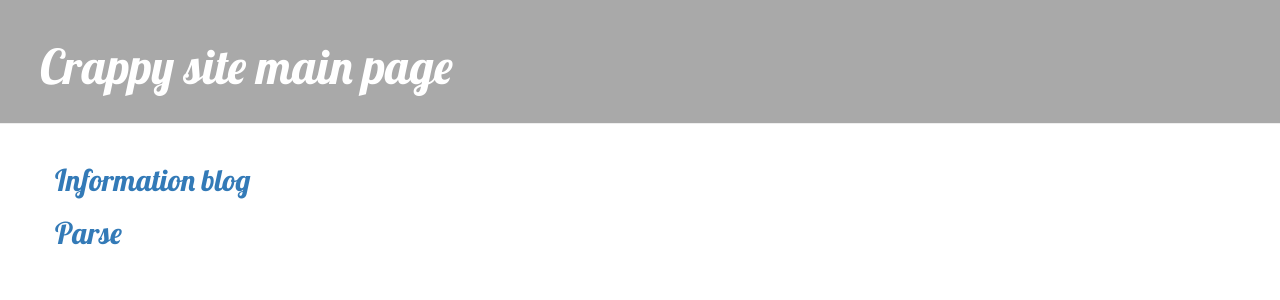
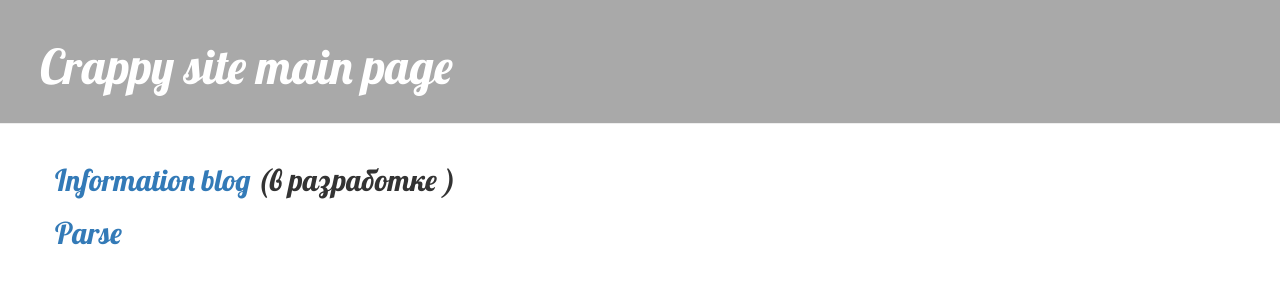
Before and after one commit to excander/gh-crappy, a Django app: page / in a window 1280 px wide. Shown: the top 300 px of the page. Run offline with Django 3.2, Linux system fonts and the light colour scheme; some libraries are stand-ins or nearby versions.

Commit message:
nothing special

```diff
--- a/index/templates/index/index_view.html
+++ b/index/templates/index/index_view.html
@@ -1,8 +1,10 @@
  {% extends "index/base.html" %}
 
     {% block content %}
-    <h2><a href="{% url "post_list" %}">Information blog</a></h2>
- <h2><a href="{% url "parse_view" %}">Parse</a></h2>
+    <h2><a href="{% url "post_list" %}">Information blog</a> (в разработке	)</h2>
+    <h2><a href="{% url "parse_view" %}">Parse</a></h2>
+
+
 
 
     {% endblock content %}
--- a/parse/views.py
+++ b/parse/views.py
@@ -63,7 +63,7 @@ def parse_view(request):
             save_inplist(inplist)
             # .split('\n')
             start(inplist, df, dt, delta)
-            return redirect('parse_result', infield="thanks")
+            return redirect('parse_result', infield="Вычисление проведено успешно.")
 
     # if a GET (or any other method) we'll create a blank form
     else:
```
